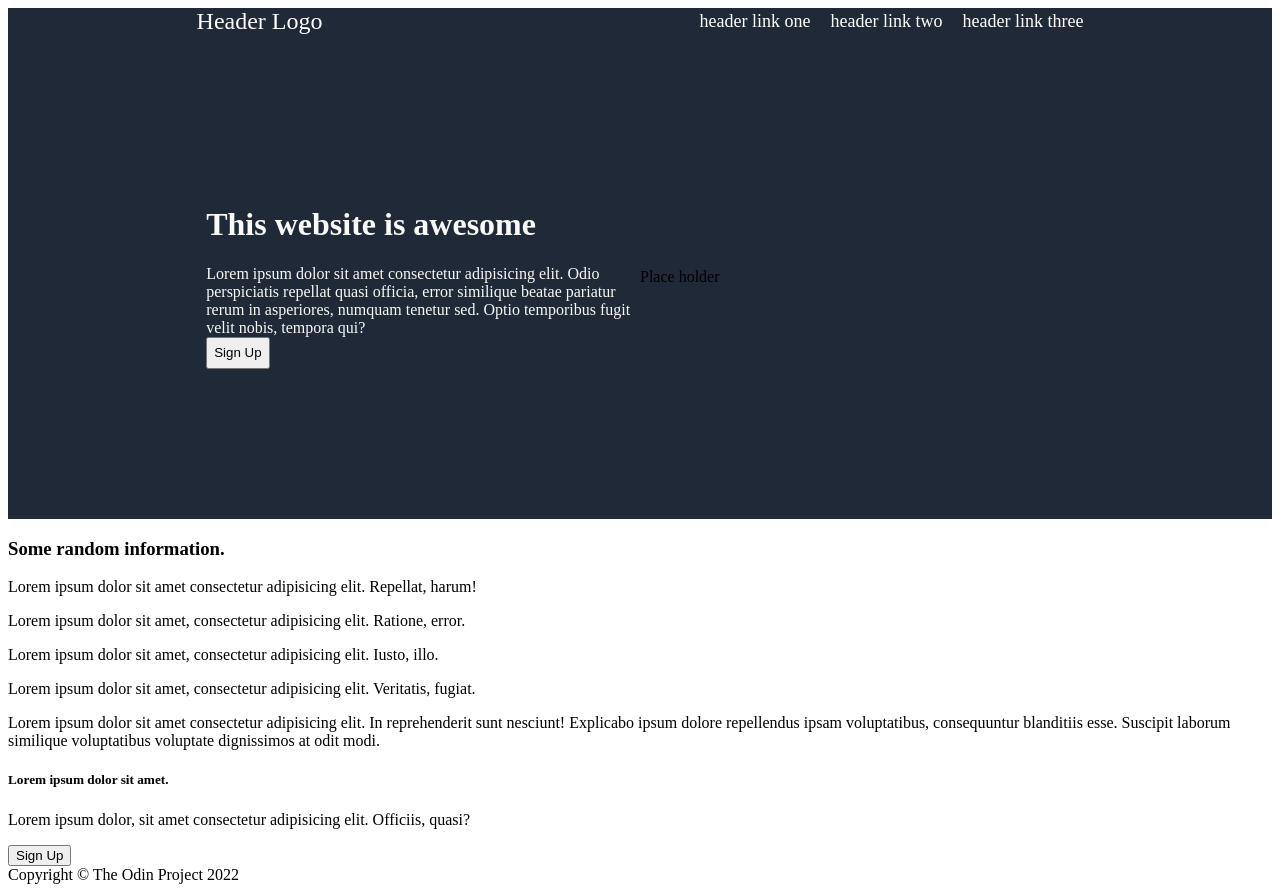
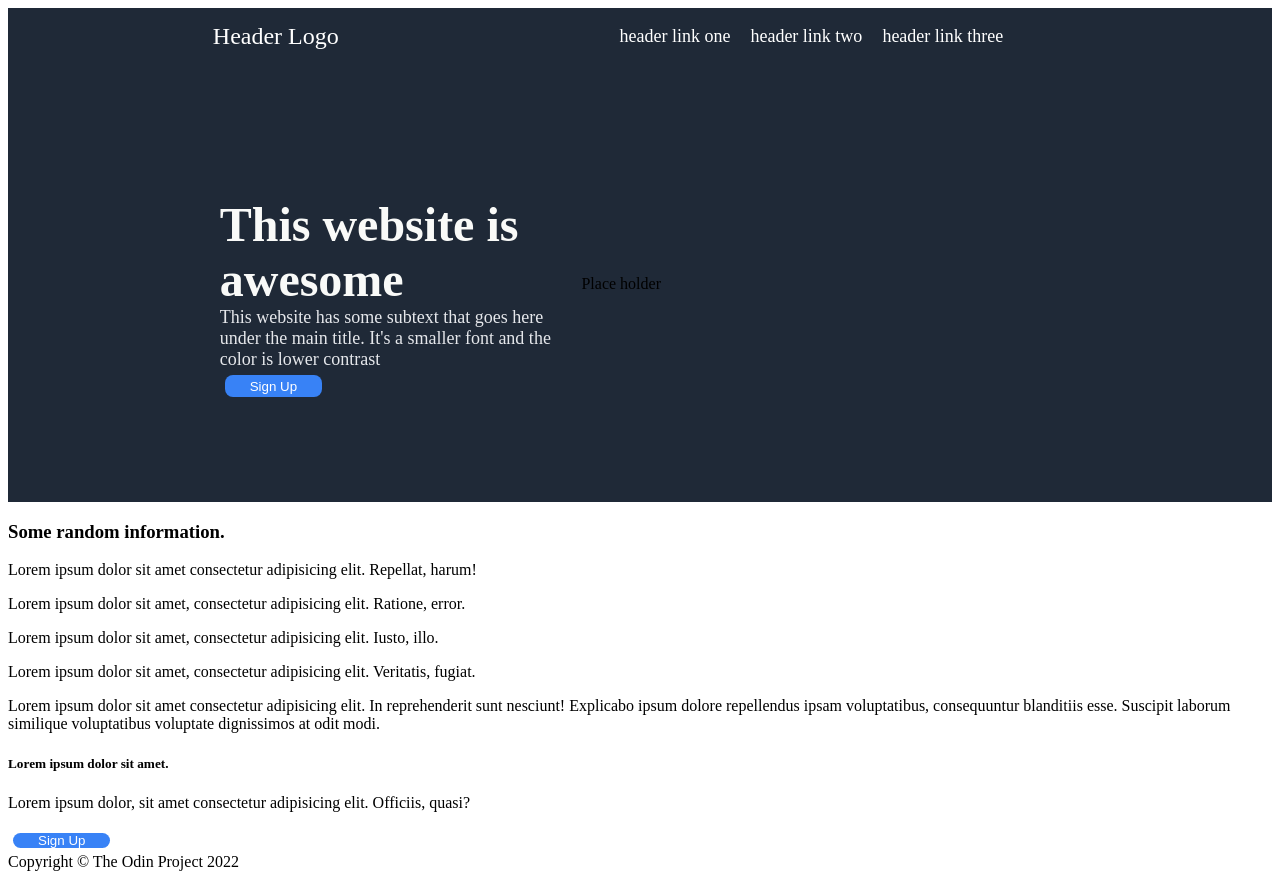
Before and after one commit to jaym9000/landing-page, a plain HTML site: page index.html in a window 1280 px wide. Drawn offline with Linux system fonts and the light colour scheme.

Commit message:
done with second box now moving on to box in the middle of the page

```diff
--- a/index.html
+++ b/index.html
@@ -25,11 +25,11 @@
     <div class="below-header">
         <div class="left-below-header">
             <p>
-                <h1>This website is awesome</h1>
-                Lorem ipsum dolor sit amet consectetur adipisicing elit. Odio
-                perspiciatis repellat quasi officia, error similique beatae pariatur
-                rerum in asperiores, numquam tenetur sed. Optio temporibus fugit velit
-                nobis, tempora qui?
+
+               <div class="hero-text">
+                <div class="hero-main">This website is awesome</div>
+                This website has some subtext that goes here under the main title. It's a smaller font and the color is lower contrast
+              </div>
             </p>
             <button>Sign Up</button>
         </div>
--- a/styles.css
+++ b/styles.css
@@ -9,6 +9,7 @@ body {
 
   flex-direction: column;
   justify-content: center;
+  flex-basis: 75%;
 }
 
 /* Header styling */
@@ -19,9 +20,11 @@ ul {
   padding: 0;
   margin: 0;
   display: flex;
-  flex-grow: 1;
+
   justify-content: center;
   align-items: center;
+  padding: 15px;
+  flex-basis: 40%;
 }
 
 a,
@@ -56,27 +59,45 @@ a:active {
 /* Below header styling */
 
 .below-header {
+  /* box below header/nav bar */
   display: flex;
   background-color: #1f2937;
 
   justify-content: center;
   align-items: center;
-  padding: 150px;
+  padding: 100px;
 }
 
 .left-below-header {
+  /* left side of the box below header/nav bar */
   display: flex;
   color: #f9faf8;
   flex-wrap: wrap;
-  flex-basis: 45%;
+  flex-basis: 34%;
 }
 
-.button {
-  /* justify-content: flex-start;
-  align-items: flex-start; */
+.hero-text {
+  font-size: 18px;
+  color: #e5e7eb;
+}
+.hero-main {
+  font-size: 48px;
+  font-weight: 800;
+  color: #f9faf8;
+}
+
+button {
+  /* button in the left box under header */
+  background-color: #3882f6;
+  border-radius: 8px;
+  color: white;
+  border-style: hidden;
+  padding: 0 25px;
+  margin: 5px;
 }
 
 .right-below-header {
+  /* right side of the box below header/nav bar */
   display: flex;
   flex-basis: 45%;
 }
```
